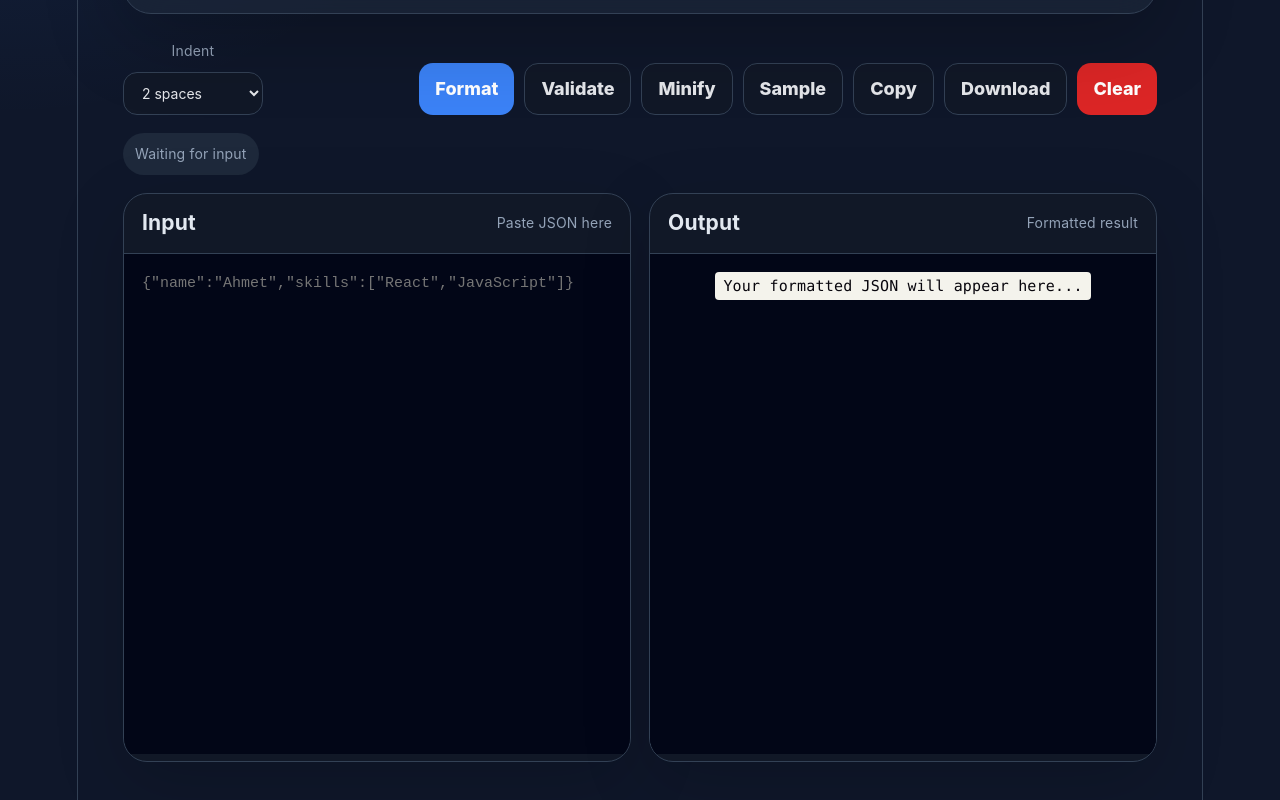
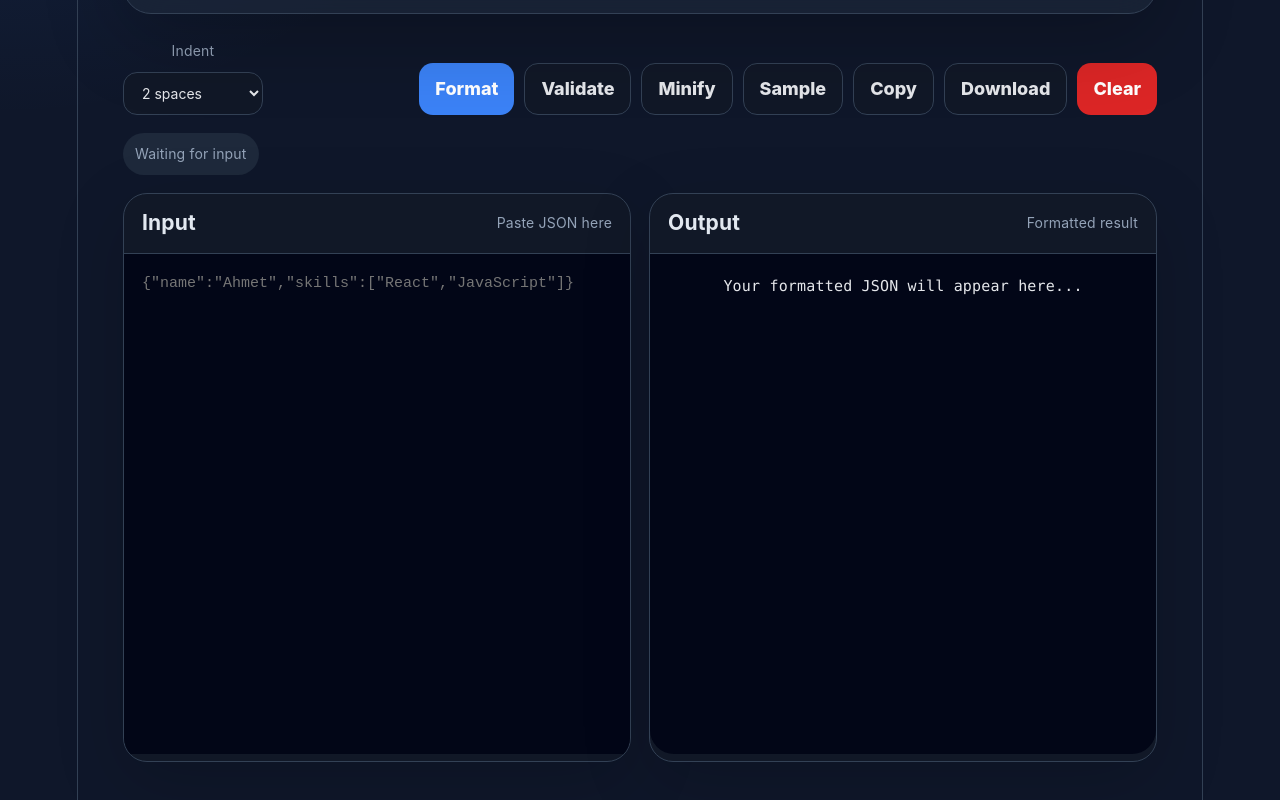
Before and after one commit to Aley777/JSON_FormetterTool, a React (Vite) app: page / in a window 1280 px wide. Shown: the part 462-1262 px from the top of the page. Built offline with nearby package versions, Linux system fonts and the light colour scheme.

Commit message:
Fix output background styling

```diff
--- a/src/App.css
+++ b/src/App.css
@@ -420,18 +420,24 @@ pre {
   margin: 0;
   padding: 18px;
   overflow: auto;
-  background: var(--editor);
+  display: block;
+
+  background: transparent; /* 🔥 en kritik */
   color: var(--text);
+
   font-family: "Fira Code", "Courier New", monospace;
   font-size: 15px;
   line-height: 1.65;
+
   white-space: pre;
 }
 
-.code-output.with-tabs {
-  height: 452px;
+.code-output code {
+  background: transparent; /* 🔥 bu da önemli */
+  color: inherit;
 }
 
-.code-output code {
-  white-space: pre;
+.output-body {
+  background: var(--editor);
+  border-radius: 0 0 24px 24px;
 }
```
